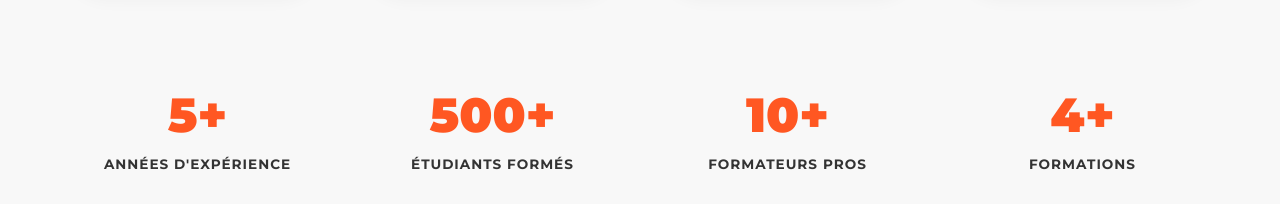
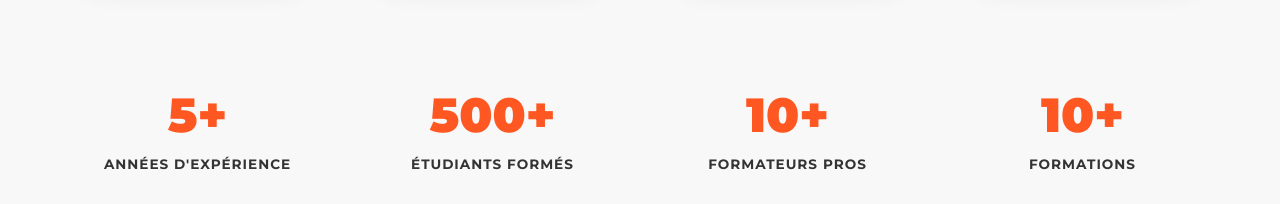
Before and after one commit to NwAArGenius/afidigital, a website: page public/index.html in a window 1280 px wide. Shown: the part 1775-1979 px from the top of the page. Drawn offline with nearby package versions, Linux system fonts and the light colour scheme; no server answers.

Commit message:
zeroTohero

```diff
--- a/public/index.html
+++ b/public/index.html
@@ -126,7 +126,7 @@
                     <p>Formateurs pros</p>
                 </div>
                 <div class="stat-item">
-                    <h3>4+</h3>
+                    <h3>10+</h3>
                     <p>Formations</p>
                 </div>
             </div>
```
